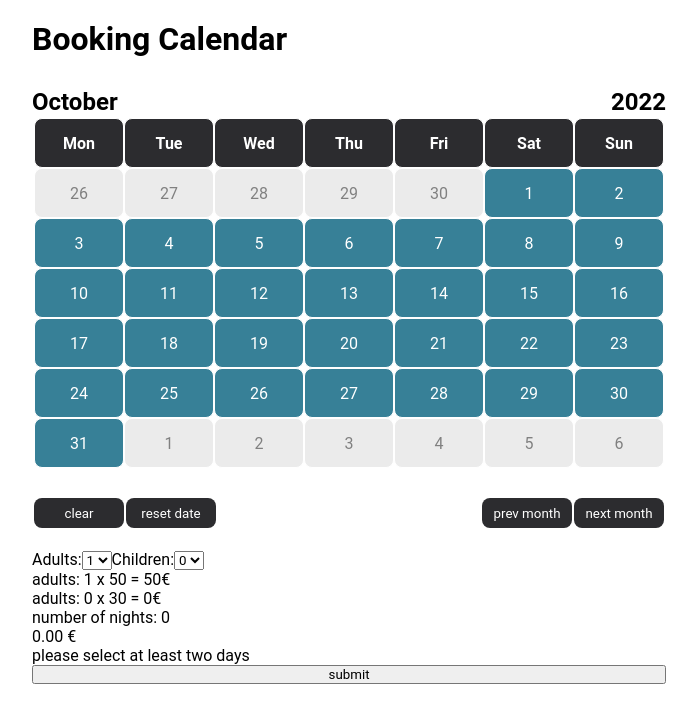
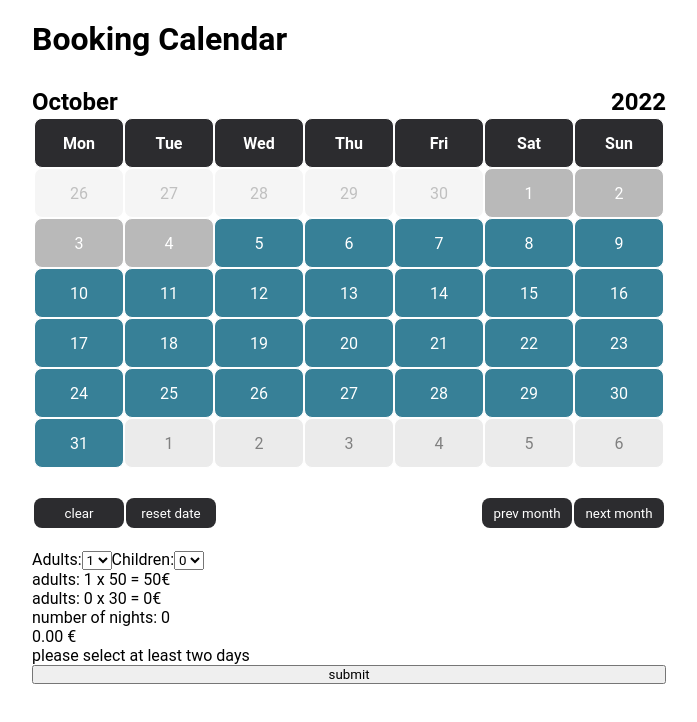
Before and after one commit to stefanszeke/booking-manager, an Angular app in the folder client-angular/: page / in a window 1280 px wide. Shown: the top 722 px of the page, without its empty margins (291-988 px from the left). Built offline with nearby package versions, Linux system fonts and the light colour scheme.

Commit message:
add: disabled days before today

```diff
--- a/client-angular/src/app/components/calendar/calendar.component.html
+++ b/client-angular/src/app/components/calendar/calendar.component.html
@@ -4,8 +4,8 @@
 
 
   <div class="calender-head">
-    <h2>{{ today.toLocaleString('en-GB',{month:"long"}) }}</h2>
-    <h2>{{ today.getFullYear() }}</h2>
+    <h2>{{ currentMonth.toLocaleString('en-GB',{month:"long"}) }}</h2>
+    <h2>{{ currentMonth.getFullYear() }}</h2>
   </div>
 
   <table>
@@ -24,9 +24,10 @@
       <tr>
         <td *ngFor="let day of daysInTheMonth"
         [ngClass]="{
-          'thisMonth':today.getMonth() === day.getMonth(),
-          'notThisMonth':today.getMonth() != day.getMonth(),
-          'selected': isSelected(day)
+          'thisMonth':currentMonth.getMonth() === day.getMonth(),
+          'notThisMonth':currentMonth.getMonth() != day.getMonth(),
+          'selected': isSelected(day),
+          'unSelectable': isBeforeToday(day)
         }"
 
         (click)="selectDay(day)"
--- a/client-angular/src/app/components/calendar/calendar.component.scss
+++ b/client-angular/src/app/components/calendar/calendar.component.scss
@@ -65,6 +65,12 @@ td {
   font-size: 1.5rem;
 }
 
+.unSelectable {
+  user-select: none;
+  pointer-events: none;
+  filter:grayscale(100%) opacity(0.5);
+}
+
 .table-buttons {
   display: grid;
   grid-auto-flow: column;
--- a/client-angular/src/app/components/calendar/calendar.component.ts
+++ b/client-angular/src/app/components/calendar/calendar.component.ts
@@ -9,7 +9,7 @@ import { FormGroup, FormBuilder, Validators } from '@angular/forms';
 
 export class CalendarComponent implements OnInit {
 
-  today = new Date();
+  currentMonth = new Date();
   daysInTheMonth:Date[] = []
 
   selectedDays:Date[] = []
@@ -20,9 +20,9 @@ export class CalendarComponent implements OnInit {
 
   constructor(private formBuilder: FormBuilder) {
     this.calendarForm = this.formBuilder.group({
-      adults: [1, Validators.required],
-      children: [0, Validators.required],
-      nights: [0, Validators.required]
+      adults: [1],
+      children: [0],
+      nights: [0]
     });
   }
 
@@ -98,16 +98,16 @@ export class CalendarComponent implements OnInit {
     return this.selectedDays[this.selectedDays.length-1]
   }
   getFirstDayOfMonth() {
-    return new Date(this.today.getFullYear(), this.today.getMonth(), 1);
+    return new Date(this.currentMonth.getFullYear(), this.currentMonth.getMonth(), 1);
   }
   getLastDayOfMonth() {
-    return new Date(this.today.getFullYear(), this.today.getMonth() + 1, 0);
+    return new Date(this.currentMonth.getFullYear(), this.currentMonth.getMonth() + 1, 0);
   }
   getFirstDayOfNextMonth() {
-    return new Date(this.today.getFullYear(), this.today.getMonth()+1, 1);
+    return new Date(this.currentMonth.getFullYear(), this.currentMonth.getMonth()+1, 1);
   }
   getLastDayOfPrevMonth() {
-    return new Date(this.today.getFullYear(), this.today.getMonth(), 0);
+    return new Date(this.currentMonth.getFullYear(), this.currentMonth.getMonth(), 0);
   }
   isSameDate(date1:Date, date2:Date) {
     return date1.getDate() === date2.getDate() && date1.getMonth() === date2.getMonth() && date1.getFullYear() === date2.getFullYear()
@@ -117,7 +117,7 @@ export class CalendarComponent implements OnInit {
     let days:Date[] = []
     let firstDay = this.getFirstDayOfMonth().getDay() == 0 ? 7 : this.getFirstDayOfMonth().getDay()
     for(let i = 0; i > - firstDay+1; i--) {
-      days.push( new Date(this.today.getFullYear(), this.today.getMonth(), i) )
+      days.push( new Date(this.currentMonth.getFullYear(), this.currentMonth.getMonth(), i) )
     }
     return days.reverse();
   }
@@ -125,14 +125,14 @@ export class CalendarComponent implements OnInit {
     let days:Date[] = []
     let lastDay = this.getLastDayOfMonth().getDay() == 0 ? 7 : this.getLastDayOfMonth().getDay()
     for(let i = 1; i < 8-lastDay; i++) {
-      days.push( new Date(this.today.getFullYear(), this.today.getMonth(), this.getLastDayOfMonth().getDate()+i) )
+      days.push( new Date(this.currentMonth.getFullYear(), this.currentMonth.getMonth(), this.getLastDayOfMonth().getDate()+i) )
     }
     return days;
   }
   getDaysInMonth():Date[] {
     let days:Date[] = [];
     for (let i = 1; i <= this.getLastDayOfMonth().getDate(); i++) {
-      days.push( new Date(this.today.getFullYear(), this.today.getMonth(), i) );
+      days.push( new Date(this.currentMonth.getFullYear(), this.currentMonth.getMonth(), i) );
     }
     return days;
   }
@@ -142,13 +142,17 @@ export class CalendarComponent implements OnInit {
     return this.selectedDays.length-1
   }
 
+  isBeforeToday(day:Date) {
+    return day < new Date()
+  }
+
   // buttons
   nextMonth() {
-    this.today = new Date(this.today.getFullYear(), this.today.getMonth()+1, 1);
+    this.currentMonth = new Date(this.currentMonth.getFullYear(), this.currentMonth.getMonth()+1, 1);
     this.setDaysInTheMonth()
   }
   prevMonth() {
-    this.today = new Date(this.today.getFullYear(), this.today.getMonth()-1, 1);
+    this.currentMonth = new Date(this.currentMonth.getFullYear(), this.currentMonth.getMonth()-1, 1);
     this.setDaysInTheMonth()
   }
 
@@ -168,10 +172,15 @@ export class CalendarComponent implements OnInit {
 
   clearSelection() {
     this.selectedDays = []
-    this.calendarForm.reset()
+    this.calendarForm.patchValue({
+      adults: 1,
+      children: 0
+    })
+    this.totalPay = 0
   }
+
   resetDate(){
-    this.today = new Date()
+    this.currentMonth = new Date()
     this.setDaysInTheMonth()
   }
 }
```
